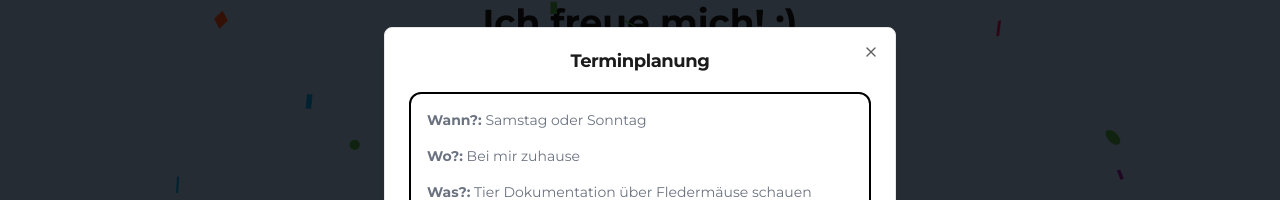
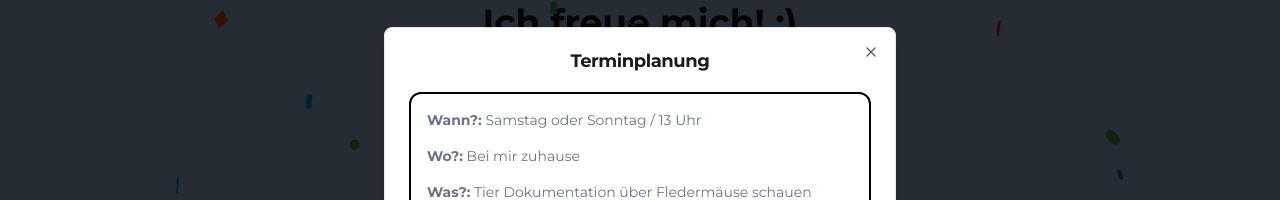
Before and after one commit to simondeveloping/Portfolio, a Next.js app: page /MiniProjects/Pinguin in a window 1280 px wide. Both pictures are taken after a click on the button "Yes!". Shown: the part 200-400 px from the top of the page. Built offline with nearby package versions, Linux system fonts and the light colour scheme; no server answers.

Commit message:
add uhrzeit

```diff
--- a/app/MiniProjects/Pinguin/page.tsx
+++ b/app/MiniProjects/Pinguin/page.tsx
@@ -76,7 +76,7 @@ export default function Pinguin() {
                 <div className="gap-4 flex flex-col mb-4 border-2 border-black p-4 rounded-xl mt-4">
                   <h1>
                     <span className="font-bold">Wann?:</span> Samstag oder
-                    Sonntag
+                    Sonntag / 13 Uhr
                   </h1>
                   <h1>
                     {" "}
@@ -150,12 +150,12 @@ export default function Pinguin() {
         <div className="flex flex-row gap-4">
           <button
             onClick={handleYes}
-            className="px-6 py-2 bg-white rounded-full shadow-md hover:bg-gray-100 transition-all"
+            className="px-6 py-2 bg-white rounded-full shadow-md hover:bg-gray-100 transition-all text-black"
           >
             Yes!
           </button>
           <button
-            className="px-6 py-2 bg-white rounded-full shadow-md hover:bg-gray-100 transition-all"
+            className="px-6 py-2 bg-white rounded-full shadow-md hover:bg-gray-100 transition-all text-black"
             onClick={handleNo}
           >
             No!
```
